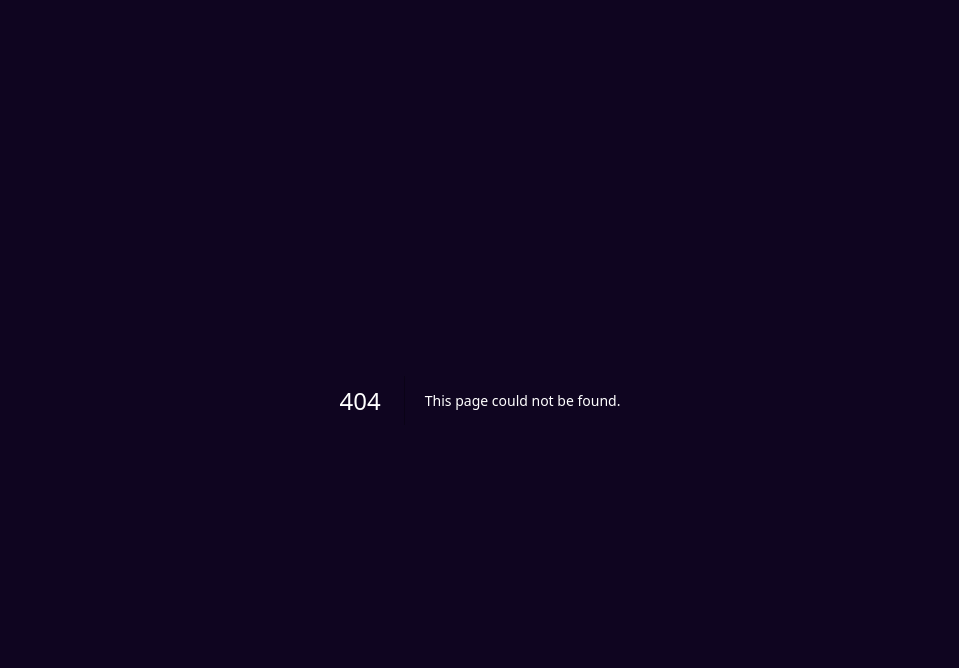
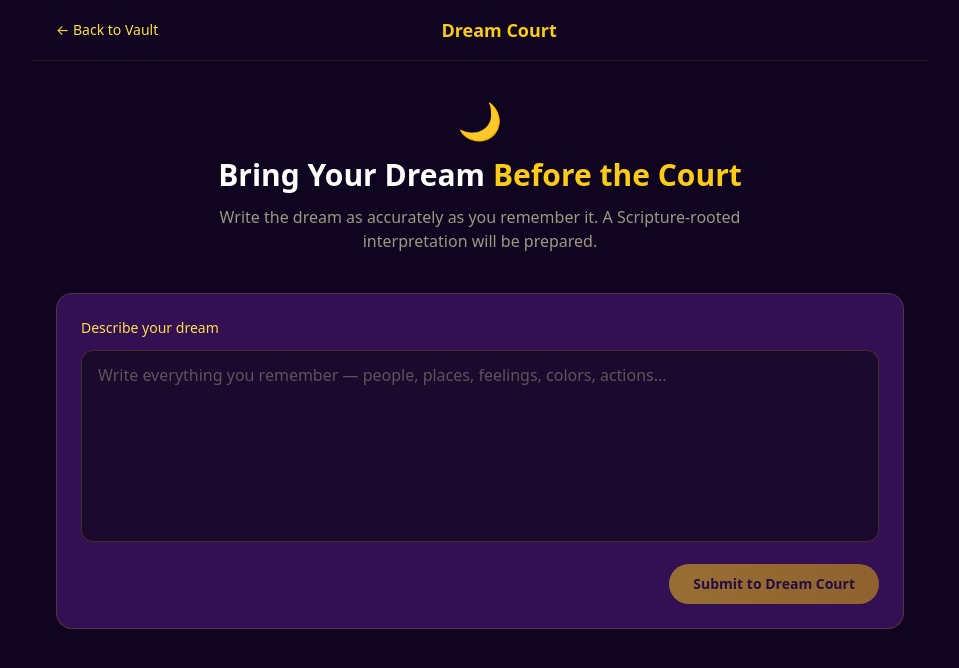
Before and after one commit to zonehbtv-creator/kingdom-vault-, a Next.js app: page /dream-court in a window 1280 px wide. Before the commit this address had no page. Shown: the top 668 px of the page, without its empty margins (160-1119 px from the left). Built offline with nearby package versions, Linux system fonts and the light colour scheme.

Commit message:
Create page.tsx

```diff
--- /dev/null
+++ b/app/dream-court/page.tsx
@@ -0,0 +1,105 @@
+"use client";
+
+import { useState } from "react";
+import Link from "next/link";
+
+export default function DreamCourtPage() {
+  const [dreamText, setDreamText] = useState("");
+  const [isSubmitting, setIsSubmitting] = useState(false);
+  const [showDraft, setShowDraft] = useState(false);
+
+  const handleSubmit = async (e: React.FormEvent) => {
+    e.preventDefault();
+    if (!dreamText.trim()) return;
+    setIsSubmitting(true);
+    await new Promise((r) => setTimeout(r, 1500));
+    setIsSubmitting(false);
+    setShowDraft(true);
+  };
+
+  return (
+    <div className="min-h-screen bg-[#0f0520] text-white">
+      <header className="border-b border-yellow-500/10 px-6 py-4 flex items-center justify-between max-w-4xl mx-auto">
+        <Link href="/dashboard" className="text-yellow-300 text-sm">← Back to Vault</Link>
+        <span className="font-bold text-yellow-400 text-lg">Dream Court</span>
+        <div className="w-16"></div>
+      </header>
+
+      <main className="max-w-4xl mx-auto px-6 py-10">
+        {!showDraft ? (
+          <>
+            <div className="text-center mb-10">
+              <div className="text-4xl mb-4">🌙</div>
+              <h1 className="text-3xl font-bold mb-3">
+                Bring Your Dream <span className="text-yellow-400">Before the Court</span>
+              </h1>
+              <p className="text-yellow-100/60 max-w-xl mx-auto">
+                Write the dream as accurately as you remember it. A Scripture-rooted interpretation will be prepared.
+              </p>
+            </div>
+
+            <form onSubmit={handleSubmit} className="bg-purple-900/50 border border-yellow-500/20 rounded-2xl p-6">
+              <label className="block text-sm font-medium text-yellow-300 mb-3">
+                Describe your dream
+              </label>
+              <textarea
+                value={dreamText}
+                onChange={(e) => setDreamText(e.target.value)}
+                placeholder="Write everything you remember — people, places, feelings, colors, actions..."
+                className="w-full h-48 bg-[#1a0b2e] border border-yellow-500/20 rounded-xl px-4 py-3 text-white placeholder:text-yellow-100/30 focus:outline-none focus:border-yellow-500/50 resize-none"
+                required
+              />
+              <div className="mt-4 flex justify-end">
+                <button
+                  type="submit"
+                  disabled={isSubmitting || !dreamText.trim()}
+                  className="bg-gradient-to-r from-yellow-400 to-yellow-500 text-[#1a0b2e] px-6 py-2.5 rounded-full text-sm font-semibold disabled:opacity-50"
+                >
+                  {isSubmitting ? "Preparing..." : "Submit to Dream Court"}
+                </button>
+              </div>
+            </form>
+          </>
+        ) : (
+          <div className="space-y-6">
+            <div className="text-center">
+              <div className="inline-flex items-center gap-2 px-4 py-1.5 rounded-full bg-yellow-500/10 border border-yellow-500/30 text-yellow-300 text-sm mb-4">
+                Draft Ready
+              </div>
+              <h1 className="text-2xl font-bold">Scripture-Based Interpretation</h1>
+            </div>
+
+            <div className="bg-purple-900/50 border border-yellow-500/20 rounded-2xl p-6 space-y-4">
+              <div>
+                <h3 className="text-yellow-400 font-medium mb-2">Your Dream</h3>
+                <p className="text-yellow-100/70 text-sm whitespace-pre-wrap">
+                  {dreamText.slice(0, 300)}{dreamText.length > 300 ? "..." : ""}
+                </p>
+              </div>
+              <hr className="border-yellow-500/15" />
+              <div>
+                <h3 className="text-yellow-400 font-medium mb-2">Interpretation</h3>
+                <p className="text-yellow-100/70 text-sm leading-relaxed">
+                  This is a placeholder for the AI-generated Scripture-only interpretation (Joseph & Daniel model).
+                  In the full version, a detailed prophetic word with Bible references and suggested prayers will appear here.
+                </p>
+              </div>
+            </div>
+
+            <div className="flex gap-4 justify-center">
+              <button
+                onClick={() => { setShowDraft(false); setDreamText(""); }}
+                className="border border-yellow-500/40 text-yellow-300 px-6 py-2.5 rounded-full text-sm"
+              >
+                Edit Dream
+              </button>
+              <button className="bg-gradient-to-r from-yellow-400 to-yellow-500 text-[#1a0b2e] px-6 py-2.5 rounded-full text-sm font-semibold">
+                Send to Community
+              </button>
+            </div>
+          </div>
+        )}
+      </main>
+    </div>
+  );
+}
```
